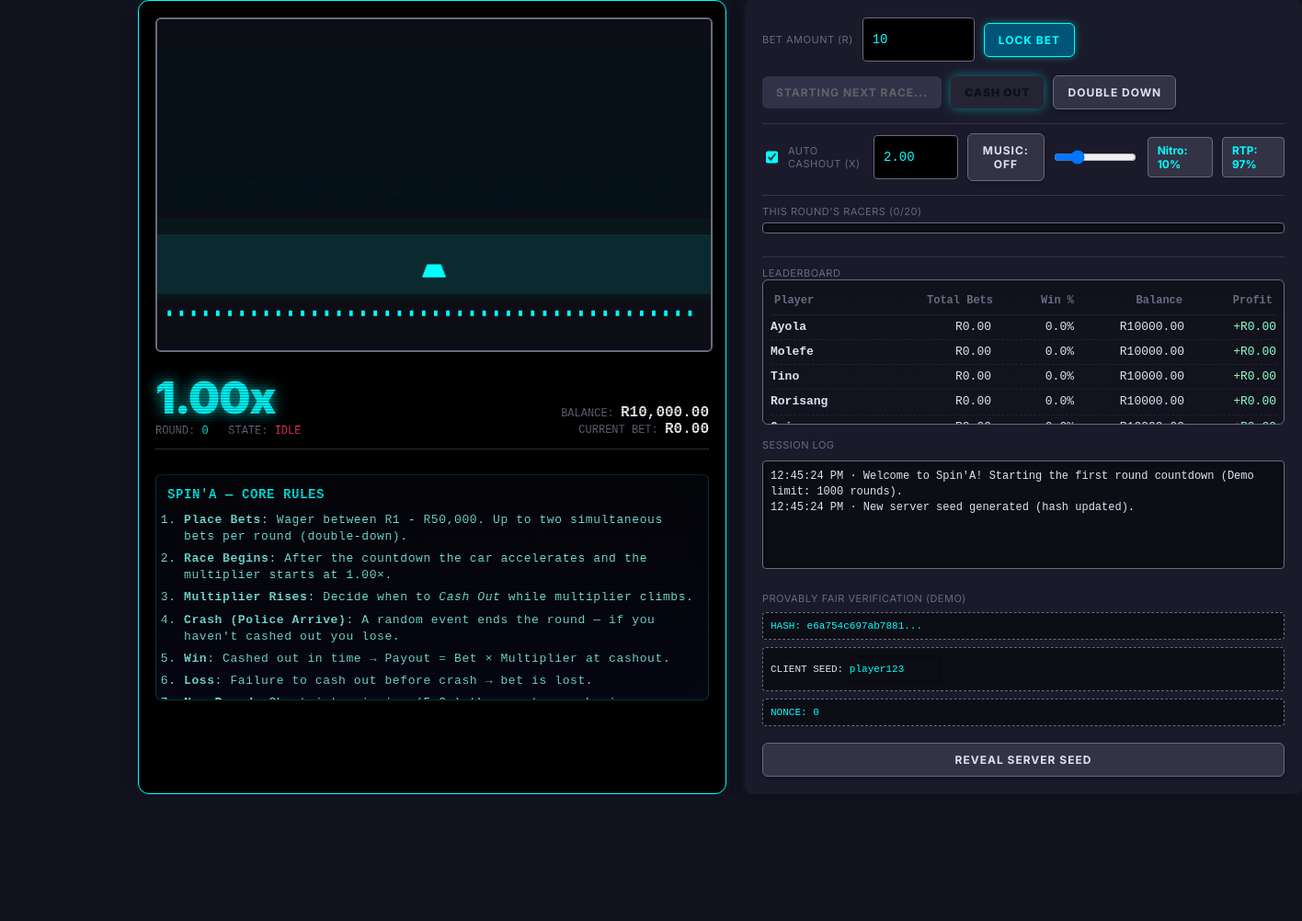
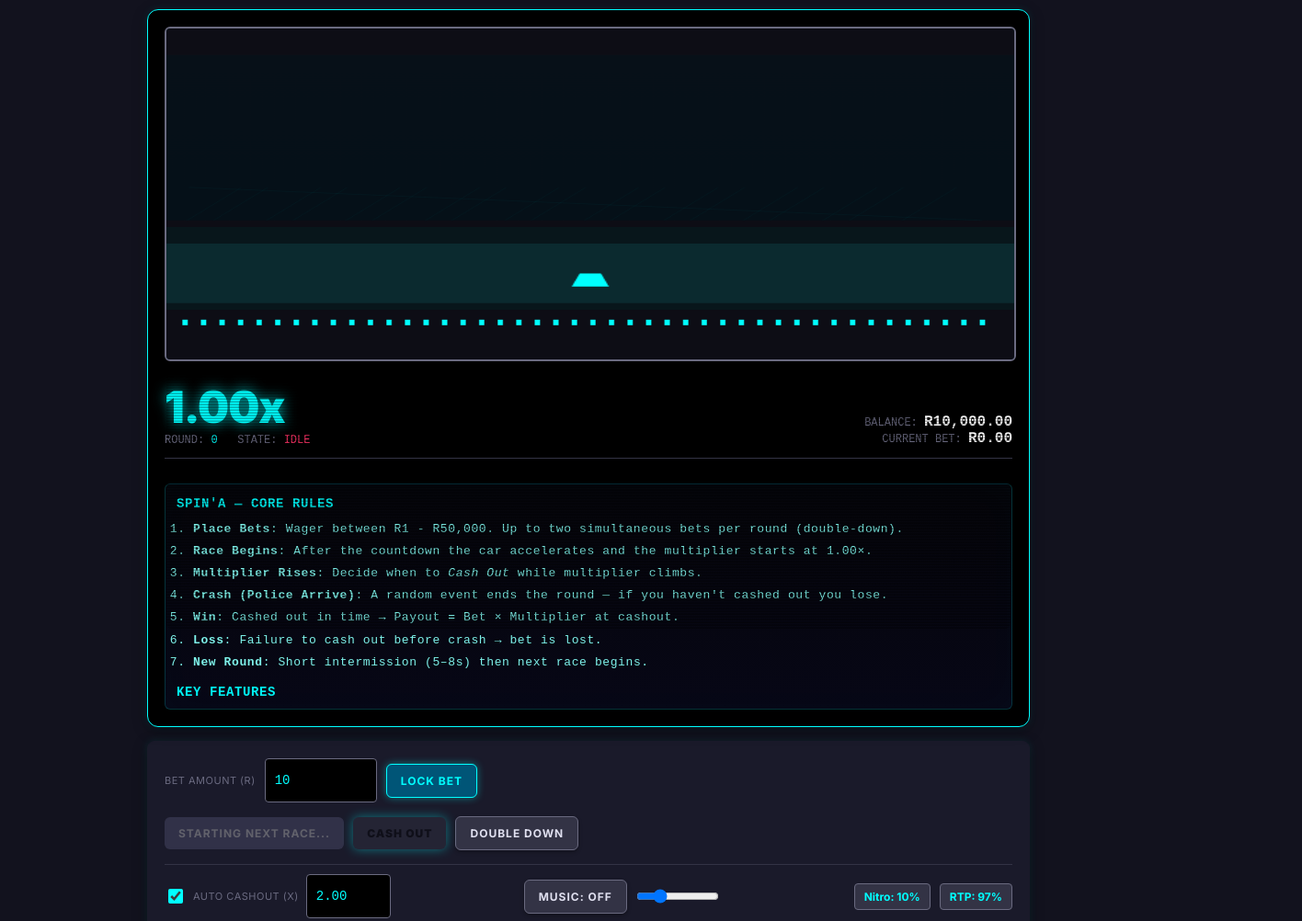
Before and after one commit to UnclePancakes/SPIN-A-crash-game-, a plain HTML site: page index.html in a window 1280 px wide. Shown: the top 1002 px of the page at 92% size, 1416 px wide, since content can reach past the window. Before the commit the page ends 864 px from the top, so only its background shows below. Drawn offline with Linux system fonts and the light colour scheme.

Commit message:
Update index.html

```diff
--- a/index.html
+++ b/index.html
@@ -32,11 +32,13 @@
   }
 
   .wrap {
-    width: 980px;
-    max-width: 96%;
+    width: 100%;
+    max-width: 980px;
     display: grid;
-    grid-template-columns: 640px 1fr;
-    gap: 20px;
+    grid-template-columns: 1fr;
+    gap: 15px;
+    padding: 10px;
+    box-sizing: border-box;
   }
 
   /* --- Digital Panel Styling --- */
```
